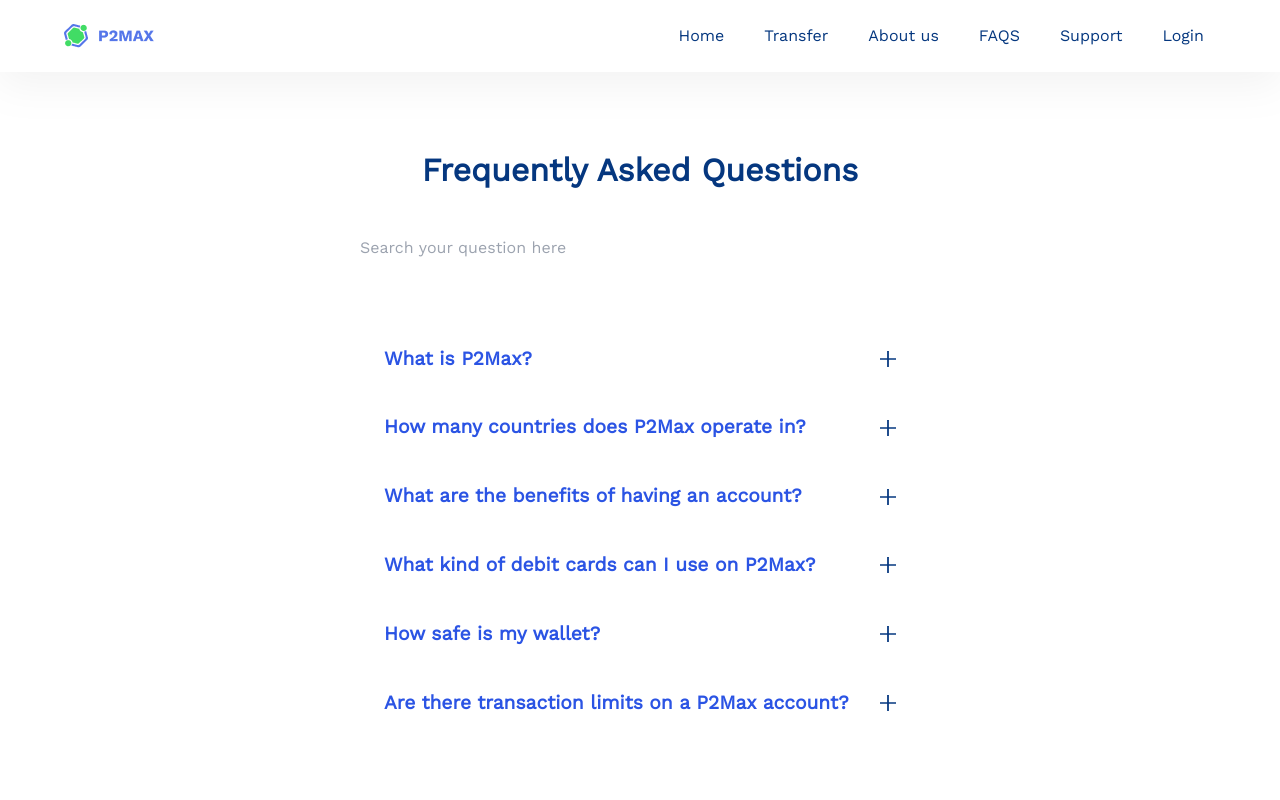
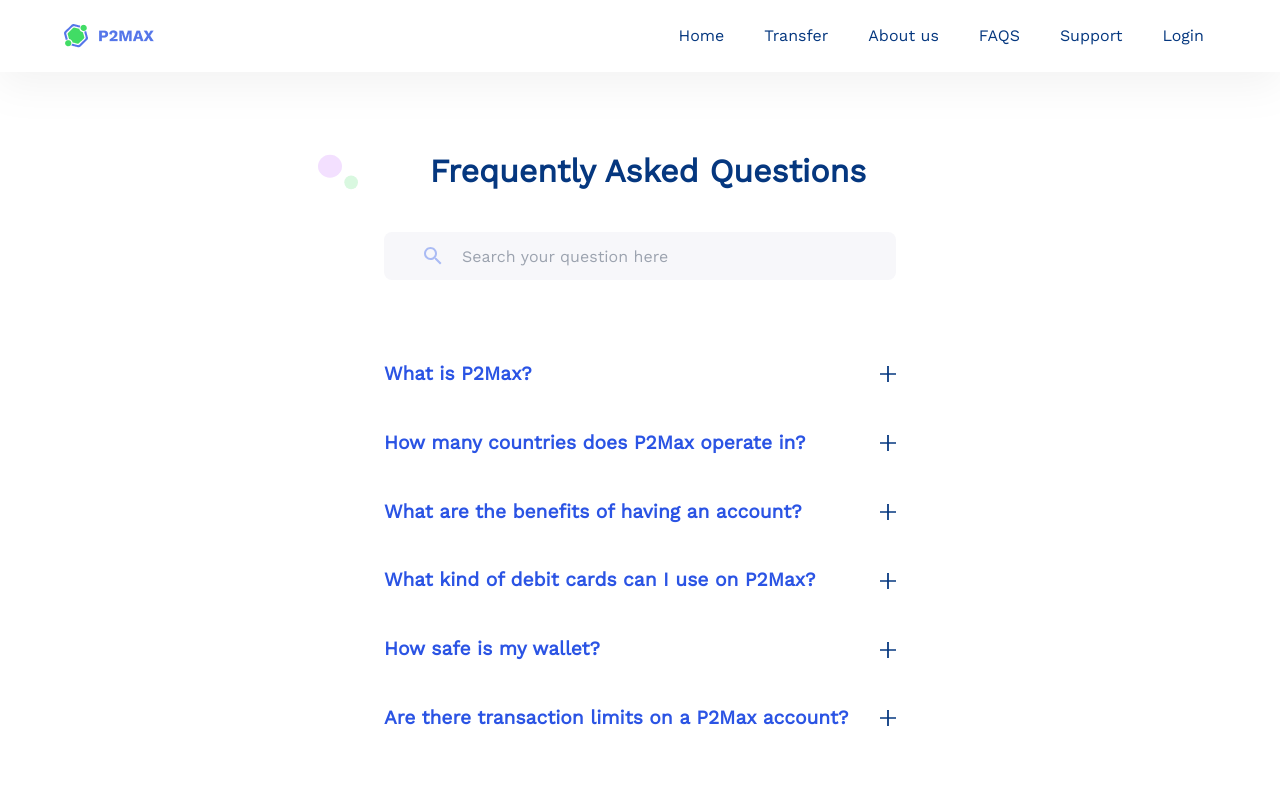
Before and after one commit to Team-Zoldyck/P2MAX, a React (Create React App) app in the folder frontend/: page /FAQs in a window 1280 px wide. Shown: the top 800 px of the page. Built offline with nearby package versions, Linux system fonts and the light colour scheme.

Commit message:
added search icon and an image before the main header

```diff
--- a/frontend/src/pages/FAQs.js
+++ b/frontend/src/pages/FAQs.js
@@ -3,6 +3,7 @@ import { AiOutlineSearch } from 'react-icons/ai';
 import Navbar from "../components/Navbar";
 import FAQsCard from "../components/FAQs"
 import Footer from "../components/footer"
+import SearchIcon from "../assets/images/search.svg"
 
 const FAQSData = [
     {
@@ -36,11 +37,23 @@ const FAQs = () => {
         <Navbar/>
 
         <section className="mt-20 w-[max-content] mx-auto flex flex-col items-center text-center">
-            <h1 className="text-matic text-3xl font-bold">Frequently Asked Questions</h1>
+            <div className="flex items-center justify-center">
+                <svg width="35" height="30" viewBox="0 0 35 30" fill="none" xmlns="http://www.w3.org/2000/svg" className="ml-[-6rem] mr-[4.5rem] w-[2.5rem] h-[2.5rem]">
+                    <circle r="6" transform="matrix(-1 0 0 1 29 24)" fill="#D9F8E0" />
+                    <ellipse rx="10.5" ry="10" transform="matrix(-1 0 0 1 10.5 10)" fill="#F3E0FF" />
+                </svg>
+
+                <h1 className="text-matic text-3xl font-bold">Frequently Asked Questions</h1>
+            </div>
 
             <form>
-                <div className="bg-subtle mt-10 w-[35rem] h-[2.2rem] flex items-center">
-                    <input type="search" className="w-[35rem] h-[2.2rem] outline-none" placeholder="Search your question here"/>
+                <div className="bg-subtle mt-10 w-[32rem] h-[3rem] flex items-center px-10 rounded-lg">
+                    <button type="" className="mr-5">
+                        <svg width="18" height="18" viewBox="0 0 18 18" fill="none" xmlns="http://www.w3.org/2000/svg">
+                            <path d="M6.5 0C8.22391 0 9.87721 0.684819 11.0962 1.90381C12.3152 3.12279 13 4.77609 13 6.5C13 8.11 12.41 9.59 11.44 10.73L11.71 11H12.5L17.5 16L16 17.5L11 12.5V11.71L10.73 11.44C9.55055 12.4468 8.05071 12.9999 6.5 13C4.77609 13 3.12279 12.3152 1.90381 11.0962C0.684819 9.87721 0 8.22391 0 6.5C0 4.77609 0.684819 3.12279 1.90381 1.90381C3.12279 0.684819 4.77609 0 6.5 0V0ZM6.5 2C4 2 2 4 2 6.5C2 9 4 11 6.5 11C9 11 11 9 11 6.5C11 4 9 2 6.5 2Z" fill="#AABBF4" />
+                        </svg>
+                    </button>
+                    <input type="search" className="w-[32rem] h-[3rem] outline-none bg-subtle" placeholder="Search your question here"/>
                 </div>
             </form>
 
```
Also changed, not shown: frontend/src/assets/images/search.svg (added).
